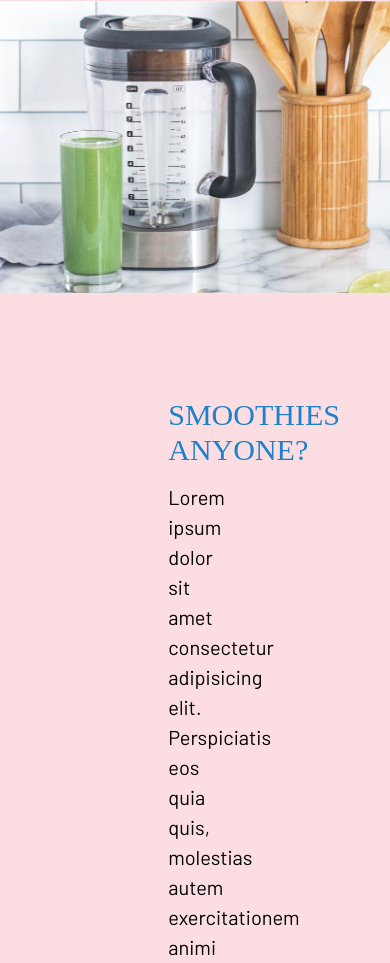
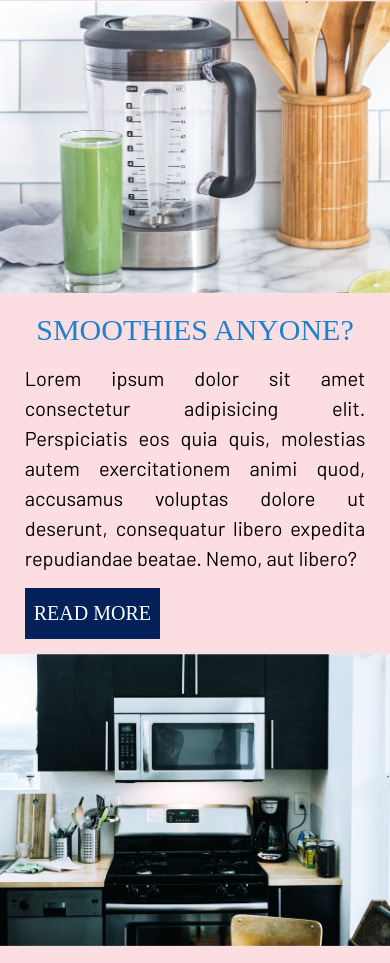
Before and after one commit to blakeknees/jenn-blakney-assignment-1, a plain HTML site: page index.html in a window 390 px wide. Shown: the part 2128-3091 px from the top of the page. Drawn offline with Linux system fonts and the light colour scheme; a web font is replaced by a local one.

Commit message:
style and media query added

```diff
--- a/style.css
+++ b/style.css
@@ -243,8 +243,8 @@ footer p {
 }
 
 
-/* Media Queries */
-@media (max-width: 480px) {
+/* MEDIA QUERIES */
+@media (max-width: 768px) {
 
     .wrapper {
         width: 95%;
@@ -258,13 +258,6 @@ footer p {
         background-repeat: no-repeat;
         background-color: #FCDDE2;;
     }
-    /* .header-flex {
-        flex-direction: column;
-    } */
-
-    /* nav ul {
-        flex-direction: column;
-    } */
 
     nav ul a {
         width: 100%;
@@ -340,7 +333,7 @@ footer p {
         width: 95%;
     }
 
-    .text-container-1 h2 {
+    .text-container-1 h2, .text-container-2 h2 {
             text-align: center;
         }
 
@@ -354,7 +347,11 @@ footer p {
 
     .flex-container-1 .text-container-1,
     .flex-container-2 .text-container-2 {
-        width: 65%;
-        padding: 100px 100px 0 100px;
+        width: 95%;
+        padding: 15px;
+    }
+
+    h2 span {
+        display: inline;
     }
 }
```
